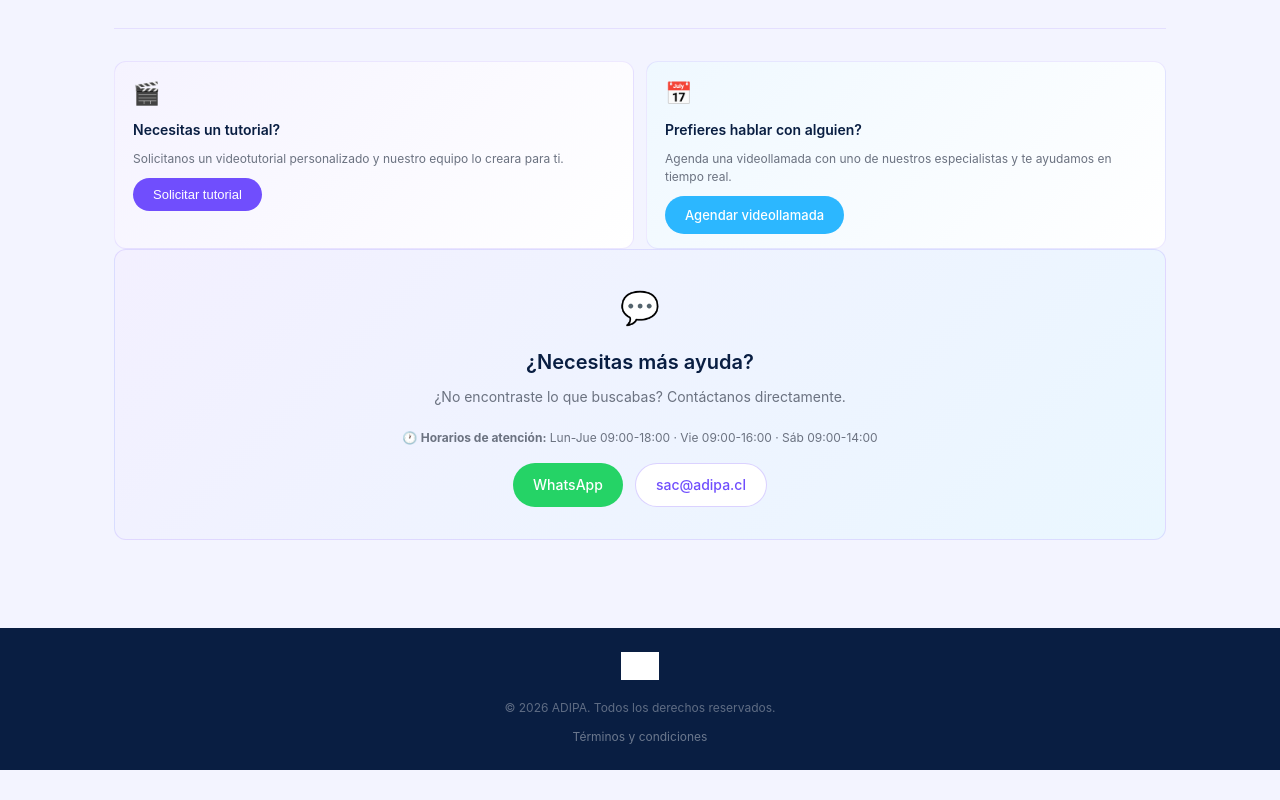
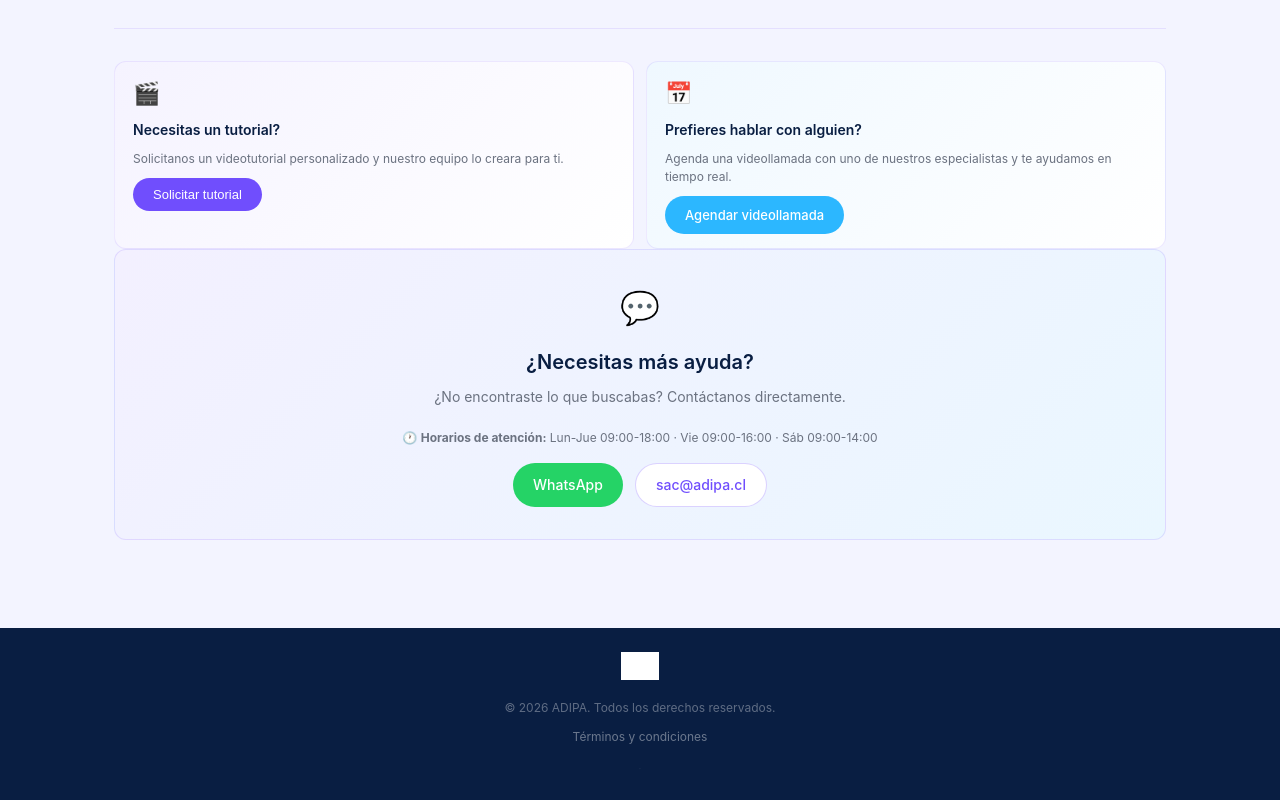
Before and after one commit to OperacionesAdipa/Centro-de-ayuda, a Next.js app: page / in a window 1280 px wide. Shown: the part 813-1613 px from the top of the page. Before the commit the page ends 1583 px from the top, so only its background shows below. Built offline with nearby package versions, Linux system fonts and the light colour scheme; no server answers; the database is empty; grey boxes are pictures that could not be loaded.

Commit message:
Update Footer.tsx

```diff
--- a/src/components/Footer.tsx
+++ b/src/components/Footer.tsx
@@ -2,6 +2,7 @@
 
 import { useCountry } from '@/lib/useCountry'
 import { COUNTRY_DOMAIN } from '@/lib/countryUtils'
+import Link from 'next/link'
 
 export function Footer() {
   const { country } = useCountry()
@@ -17,6 +18,9 @@ export function Footer() {
       <a href={`https://adipa.${domain}/terminos-y-condiciones/`} target="_blank" rel="noopener noreferrer" className="footer-terms">
         Términos y condiciones
       </a>
+      <Link href="/acceso" style={{ fontSize: 10, color: 'rgba(255,255,255,0.08)', marginTop: 4, textDecoration: 'none' }}>
+        ·
+      </Link>
     </footer>
   )
 }
```
